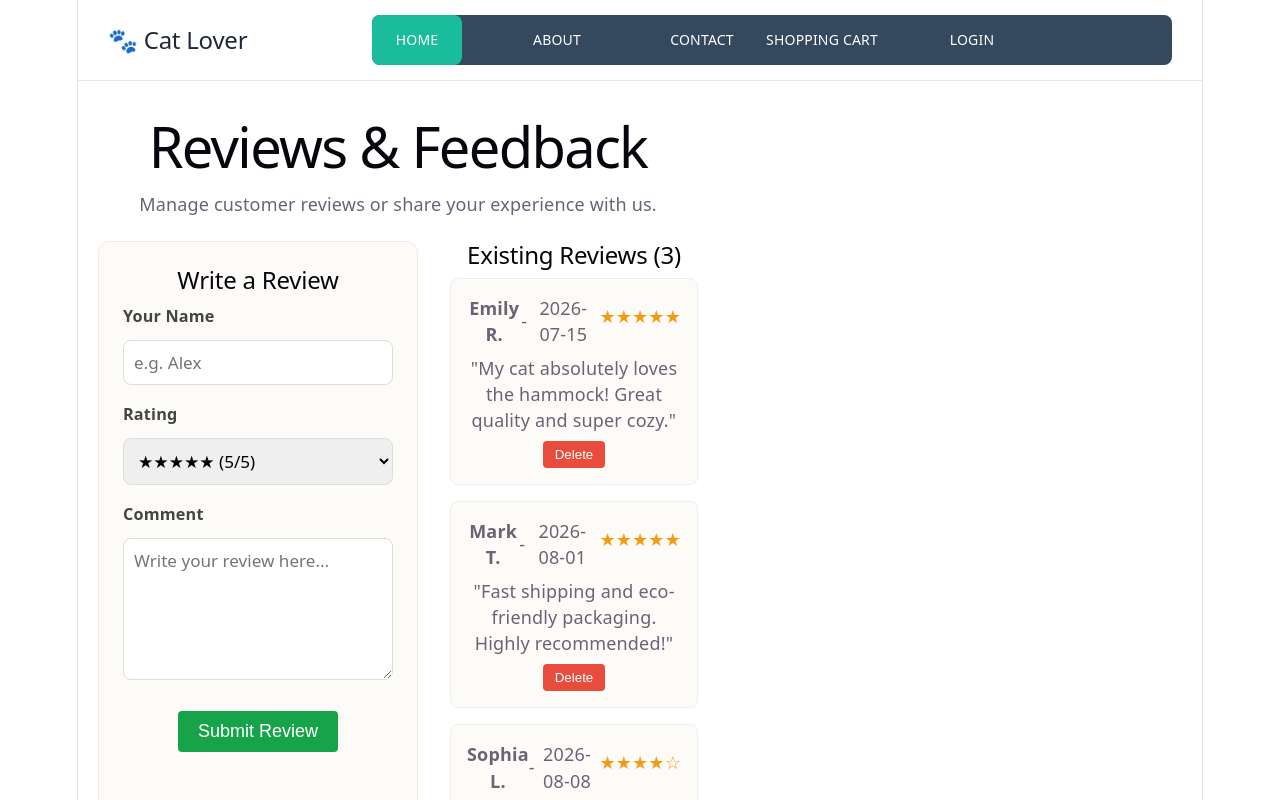
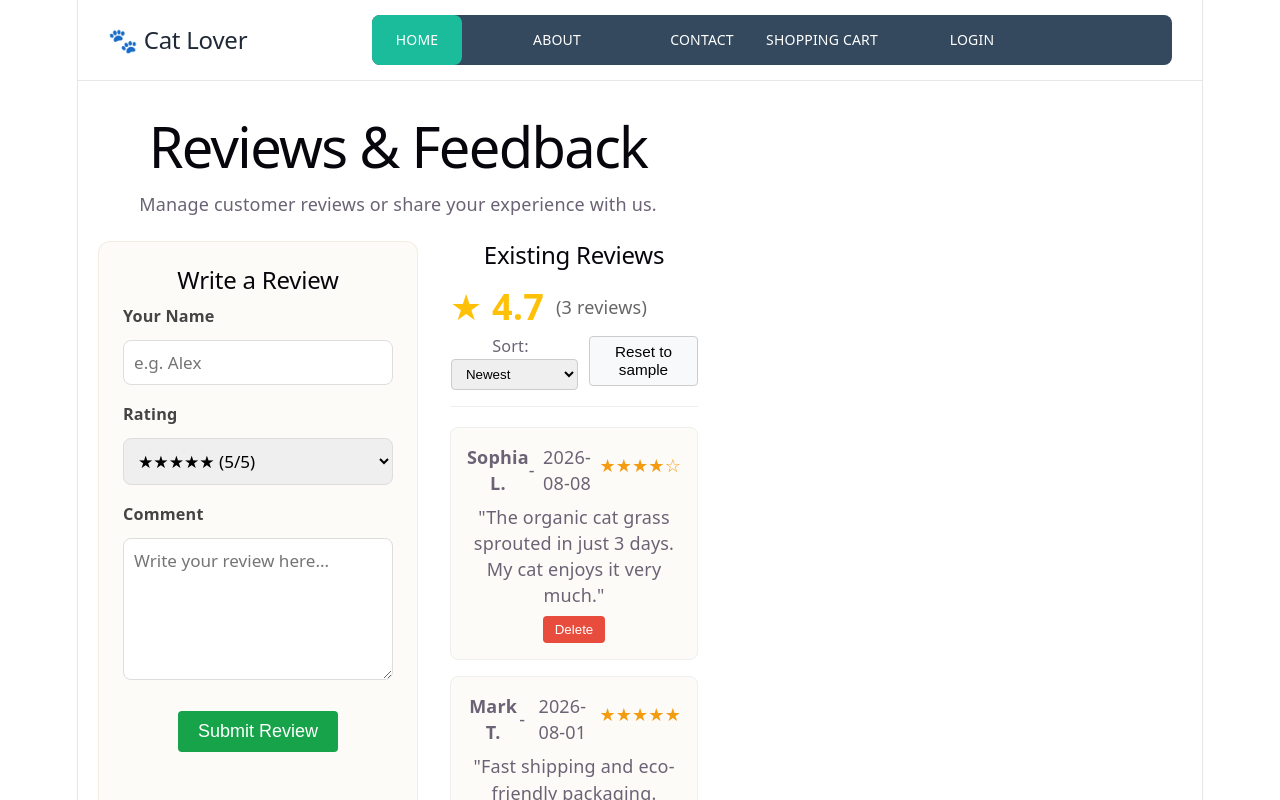
Before and after one commit to ShoheiK12/Cat_Lover, a React (Vite) app: page /reviews in a window 1280 px wide. Shown: the top 800 px of the page. Built offline with nearby package versions, Linux system fonts and the light colour scheme.

Commit message:
Add review sort and calculation function to review page

```diff
--- a/src/App.css
+++ b/src/App.css
@@ -976,3 +976,60 @@ dl.info dd {
     font-size: 0.85rem;
   }
 }
+
+/* ReviewHeader */
+.review-header {
+  padding: 16px 0;
+  border-bottom: 1px solid #eee;
+  margin-bottom: 20px;
+}
+
+.review-summary {
+  display: flex;
+  align-items: center;
+  gap: 12px;
+  margin-bottom: 12px;
+}
+
+.review-average-score {
+  font-size: 2rem;
+  font-weight: bold;
+  color: #ffc107;
+}
+
+.review-total-count {
+  color: #666;
+  font-size: 1rem;
+}
+
+.review-controls {
+  display: flex;
+  justify-content: space-between;
+  align-items: center;
+  gap: 10px;
+}
+
+.review-sort-label {
+  margin-right: 8px;
+  font-size: 0.9rem;
+}
+
+.review-sort-select {
+  padding: 6px 10px;
+  border-radius: 4px;
+  border: 1px solid #ccc;
+}
+
+.review-reset-button {
+  padding: 6px 12px;
+  font-size: 0.85rem;
+  background-color: #f8f9fa;
+  border: 1px solid #ccc;
+  border-radius: 4px;
+  cursor: pointer;
+  transition: background-color 0.2s ease;
+}
+
+.review-reset-button:hover {
+  background-color: #e9ecef;
+}
--- /dev/null
+++ b/src/components/ReviewHeader.jsx
@@ -0,0 +1,44 @@
+import React from 'react';
+import { useReviews } from '../context/ReviewContext';
+
+export const ReviewHeader = () => {
+  const { totalCount, averageRating, sortBy, setSortBy, resetReviews } = useReviews();
+
+  return (
+    <div className="review-header">
+      <div className="review-summary">
+        <span className="review-average-score">
+          ★ {averageRating}
+        </span>
+        <span className="review-total-count">
+          ({totalCount} reviews)
+        </span>
+      </div>
+
+      <div className="review-controls">
+        <div>
+          <label htmlFor="sort-select" className="review-sort-label">
+            Sort:
+          </label>
+          <select
+            id="sort-select"
+            value={sortBy}
+            onChange={(e) => setSortBy(e.target.value)}
+            className="review-sort-select"
+          >
+            <option value="newest">Newest</option>
+            <option value="highest">Highest Rated</option>
+            <option value="lowest">Lowest Rated</option>
+          </select>
+        </div>
+
+        <button
+          onClick={resetReviews}
+          className="review-reset-button"
+        >
+          Reset to sample
+        </button>
+      </div>
+    </div>
+  );
+};
--- a/src/context/ReviewContext.jsx
+++ b/src/context/ReviewContext.jsx
@@ -1,6 +1,8 @@
-import { createContext, useContext, useState, useEffect } from 'react';
+import React, { createContext, useContext, useState, useEffect, useMemo } from 'react';
 
 const ReviewContext = createContext();
+
+const LOCAL_STORAGE_KEY = 'user_reviews_data';
 
 const initialReviews = [
   {
@@ -26,52 +28,86 @@ const initialReviews = [
   },
 ];
 
-const LOCAL_STORAGE_KEY = 'user_reviews_data';
-
 export const ReviewProvider = ({ children }) => {
-  // Obtain data from localStorage when initialised.
   const [reviews, setReviews] = useState(() => {
     try {
       const savedReviews = localStorage.getItem(LOCAL_STORAGE_KEY);
       if (savedReviews) {
         const parsed = JSON.parse(savedReviews);
-        // if saved data is more than one and array, use them
-        if (Array.isArray(parsed) && parsed.length > 0) {
-          return parsed;
-        }
+        if (Array.isArray(parsed) && parsed.length > 0) return parsed;
       }
-      // If no data or empty array [], use initial sample.
       return initialReviews;
     } catch (error) {
-      console.error('Failed to load reviews from localStorage:', error);
+      console.error('Failed to load reviews:', error);
       return initialReviews;
     }
   });
 
-  // Save reviews in localStorage everytime they are changed.
+  const [sortBy, setSortBy] = useState('newest');
+
   useEffect(() => {
     try {
       localStorage.setItem(LOCAL_STORAGE_KEY, JSON.stringify(reviews));
     } catch (error) {
-      console.error('Failed to save reviews to localStorage:', error);
+      console.error('Failed to save reviews:', error);
     }
   }, [reviews]);
 
+  // Add review
   const addReview = (newReview) => {
     const reviewWithId = {
       ...newReview,
       id: Date.now(),
-      date: new Date().toLocaleDateString(),
+      date: new Date().toISOString().split('T')[0],
     };
-    setReviews((prevReviews) => [reviewWithId, ...prevReviews]);
+    setReviews((prev) => [reviewWithId, ...prev]);
   };
 
+  // Delete review
   const deleteReview = (id) => {
-    setReviews((prevReviews) => prevReviews.filter((review) => review.id !== id));
+    setReviews((prev) => prev.filter((review) => review.id !== id));
   };
 
+  // Reset data to sample one
+  const resetReviews = () => {
+    setReviews(initialReviews);
+  };
+
+  // Calculation of average ratings
+  const averageRating = useMemo(() => {
+    if (reviews.length === 0) return 0;
+    const total = reviews.reduce((sum, item) => sum + item.rating, 0);
+    return (total / reviews.length).toFixed(1);
+  }, [reviews]);
+
+  // Sorted review
+  const sortedReviews = useMemo(() => {
+    const list = [...reviews];
+    if (sortBy === 'newest') {
+      return list.sort((a, b) => new Date(b.date) - new Date(a.date));
+    }
+    if (sortBy === 'highest') {
+      return list.sort((a, b) => b.rating - a.rating);
+    }
+    if (sortBy === 'lowest') {
+      return list.sort((a, b) => a.rating - b.rating);
+    }
+    return list;
+  }, [reviews, sortBy]);
+
   return (
-    <ReviewContext.Provider value={{ reviews, addReview, deleteReview }}>
+    <ReviewContext.Provider
+      value={{
+        reviews: sortedReviews,
+        totalCount: reviews.length,
+        averageRating,
+        sortBy,
+        setSortBy,
+        addReview,
+        deleteReview,
+        resetReviews,
+      }}
+    >
       {children}
     </ReviewContext.Provider>
   );
--- a/src/pages/Reviews.jsx
+++ b/src/pages/Reviews.jsx
@@ -1,5 +1,6 @@
 import { useState } from 'react';
 import { useReviews } from '../context/ReviewContext';
+import { ReviewHeader } from '../components/ReviewHeader';
 
 function Reviews() {
   const { reviews, addReview, deleteReview } = useReviews();
@@ -77,9 +78,11 @@ function Reviews() {
           </form>
         </div>
 
-        {/* Manage Review */}
         <div className="review-manage-list">
-          <h2>Existing Reviews ({reviews.length})</h2>
+          <h2>Existing Reviews</h2>
+
+          <ReviewHeader />
+
           {reviews.map((review) => (
             <div key={review.id} className="review-manage-card">
               <div className="review-manage-meta">
```
